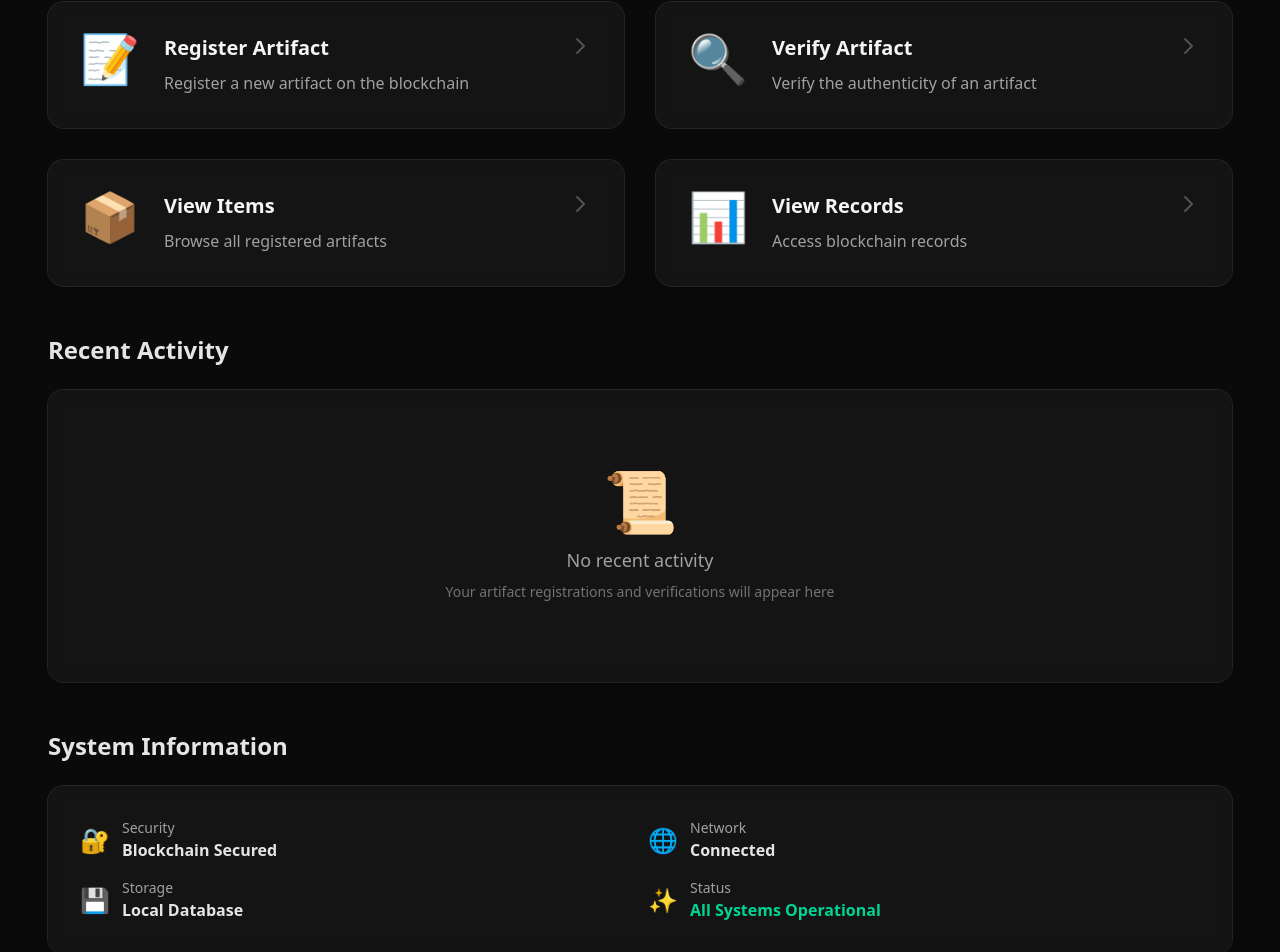
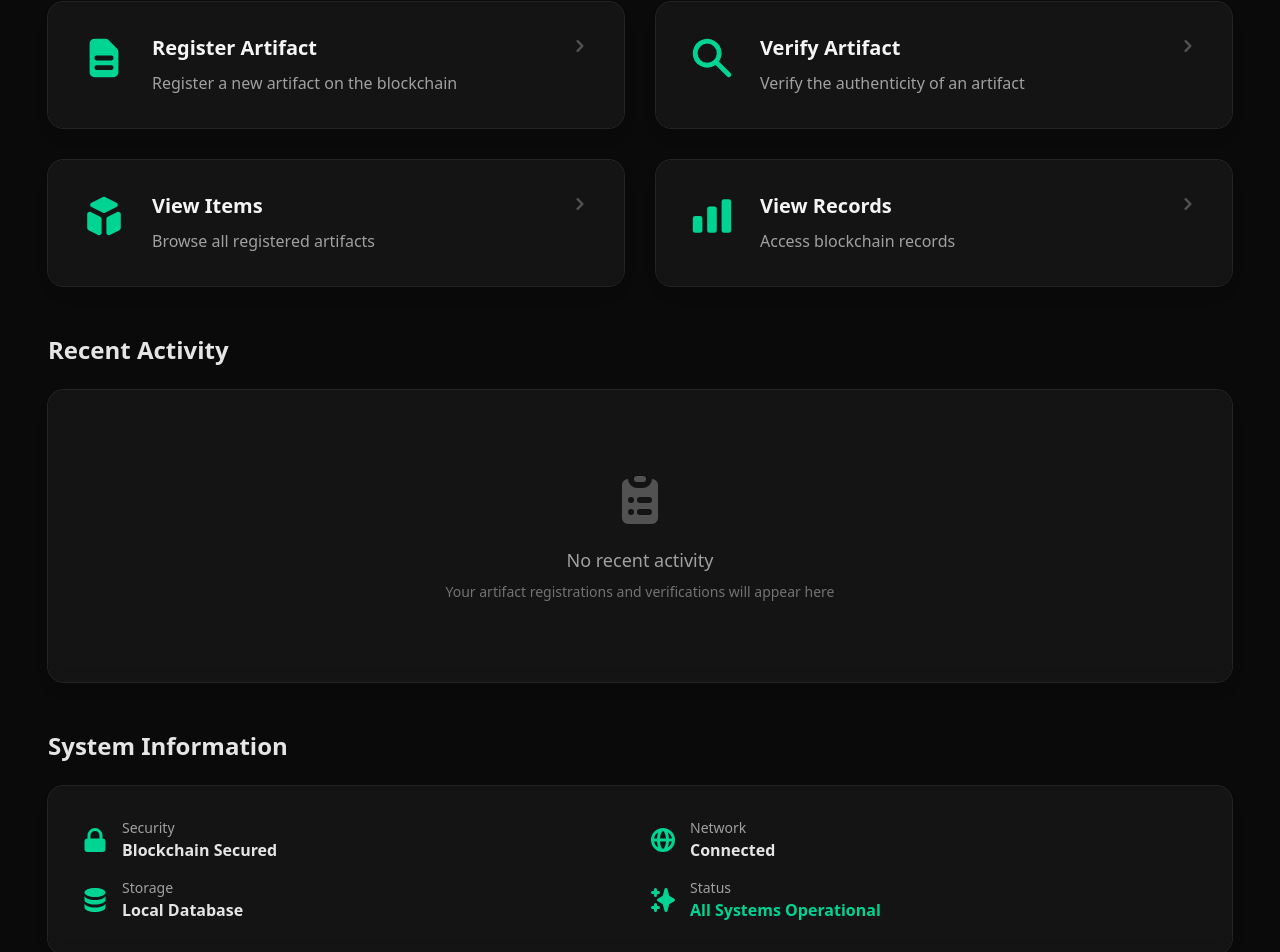
Before and after one commit to ZEDPortugal/ATLAS-Cryptographically-Securing-Antiquities-Provenance, a Next.js app: page / in a window 1280 px wide. Shown: the part 602-1554 px from the top of the page. Built offline with nearby package versions, Linux system fonts and the light colour scheme; sample sign-in values are in the browser's storage.

Commit message:
Replace emojis with React Icons for professional dashboard appearance

```diff
--- a/package.json
+++ b/package.json
@@ -14,7 +14,8 @@
     "next": "16.0.1",
     "qrcode": "^1.5.4",
     "react": "19.2.0",
-    "react-dom": "19.2.0"
+    "react-dom": "19.2.0",
+    "react-icons": "^5.5.0"
   },
   "devDependencies": {
     "@tailwindcss/postcss": "^4",
--- a/src/app/components/mainRouter.jsx
+++ b/src/app/components/mainRouter.jsx
@@ -2,6 +2,22 @@
 import React from 'react'
 import Link from 'next/link'
 import { useAuth } from '../context/AuthContext'
+import {
+  HiDocumentText,
+  HiSearch,
+  HiCube,
+  HiChartBar,
+  HiShieldCheck,
+  HiCheckCircle,
+  HiClock,
+  HiLink,
+  HiLockClosed,
+  HiGlobeAlt,
+  HiDatabase,
+  HiSparkles,
+  HiClipboardList,
+  HiChevronRight
+} from 'react-icons/hi'
 
 export default function MainRouter() {
   const { user } = useAuth()
@@ -11,37 +27,37 @@ export default function MainRouter() {
       title: 'Register Artifact',
       description: 'Register a new artifact on the blockchain',
       href: '/register',
-      icon: '📝',
+      icon: HiDocumentText,
       color: 'emerald',
     },
     {
       title: 'Verify Artifact',
       description: 'Verify the authenticity of an artifact',
       href: '/verify',
-      icon: '🔍',
+      icon: HiSearch,
       color: 'blue',
     },
     {
       title: 'View Items',
       description: 'Browse all registered artifacts',
       href: '/items',
-      icon: '📦',
+      icon: HiCube,
       color: 'purple',
     },
     {
       title: 'View Records',
       description: 'Access blockchain records',
       href: '/records',
-      icon: '📊',
+      icon: HiChartBar,
       color: 'amber',
     },
   ]
 
   const stats = [
-    { label: 'Total Artifacts', value: '—', icon: '🏺' },
-    { label: 'Verified Items', value: '—', icon: '✅' },
-    { label: 'Pending', value: '—', icon: '⏳' },
-    { label: 'Chain Height', value: '—', icon: '⛓️' },
+    { label: 'Total Artifacts', value: '—', icon: HiShieldCheck },
+    { label: 'Verified Items', value: '—', icon: HiCheckCircle },
+    { label: 'Pending', value: '—', icon: HiClock },
+    { label: 'Chain Height', value: '—', icon: HiLink },
   ]
 
   return (
@@ -61,16 +77,19 @@ export default function MainRouter() {
         <section className="mb-12">
           <h2 className="text-2xl font-semibold text-neutral-200 mb-6">Overview</h2>
           <div className="grid grid-cols-2 gap-4 md:grid-cols-4 lg:gap-6">
-            {stats.map((stat, index) => (
+            {stats.map((stat, index) => {
+              const IconComponent = stat.icon
+              return (
                 <div
                   key={index}
                   className="rounded-2xl bg-neutral-900/80 p-6 shadow-lg ring-1 ring-neutral-700/50 backdrop-blur transition hover:ring-emerald-500/50"
                 >
-                <div className="mb-3 text-3xl">{stat.icon}</div>
+                  <IconComponent className="mb-3 text-4xl text-emerald-400" />
                   <div className="text-3xl font-bold text-emerald-400 mb-1">{stat.value}</div>
                   <div className="text-sm text-neutral-400">{stat.label}</div>
                 </div>
-            ))}
+              )
+            })}
           </div>
         </section>
 
@@ -78,15 +97,17 @@ export default function MainRouter() {
         <section className="mb-12">
           <h2 className="text-2xl font-semibold text-neutral-200 mb-6">Quick Actions</h2>
           <div className="grid gap-6 md:grid-cols-2 lg:gap-8">
-            {quickActions.map((action, index) => (
+            {quickActions.map((action, index) => {
+              const IconComponent = action.icon
+              return (
                 <Link
                   key={index}
                   href={action.href}
                   className="group relative overflow-hidden rounded-2xl bg-neutral-900/80 p-8 shadow-lg ring-1 ring-neutral-700/50 backdrop-blur transition hover:ring-emerald-400 hover:shadow-emerald-500/20 focus-visible:outline focus-visible:outline-offset-2 focus-visible:outline-emerald-400"
                 >
                   <div className="flex items-start gap-6">
-                  <div className="shrink-0 text-5xl transition-transform group-hover:scale-110">
-                    {action.icon}
+                    <div className="shrink-0 transition-transform group-hover:scale-110">
+                      <IconComponent className="text-5xl text-emerald-400" />
                     </div>
                     <div className="flex-1">
                       <h3 className="text-xl font-bold text-neutral-100 mb-2 group-hover:text-emerald-400 transition">
@@ -97,13 +118,12 @@ export default function MainRouter() {
                       </p>
                     </div>
                     <div className="shrink-0 text-neutral-600 group-hover:text-emerald-400 transition">
-                    <svg className="w-6 h-6" fill="none" stroke="currentColor" viewBox="0 0 24 24">
-                      <path strokeLinecap="round" strokeLinejoin="round" strokeWidth={2} d="M9 5l7 7-7 7" />
-                    </svg>
+                      <HiChevronRight className="w-6 h-6" />
                     </div>
                   </div>
                 </Link>
-            ))}
+              )
+            })}
           </div>
         </section>
 
@@ -112,7 +132,7 @@ export default function MainRouter() {
           <h2 className="text-2xl font-semibold text-neutral-200 mb-6">Recent Activity</h2>
           <div className="rounded-2xl bg-neutral-900/80 p-8 shadow-lg ring-1 ring-neutral-700/50 backdrop-blur">
             <div className="text-center py-12">
-              <div className="text-6xl mb-4">📜</div>
+              <HiClipboardList className="text-6xl text-neutral-600 mx-auto mb-4" />
               <p className="text-neutral-400 text-lg mb-2">No recent activity</p>
               <p className="text-neutral-500 text-sm">
                 Your artifact registrations and verifications will appear here
@@ -127,28 +147,28 @@ export default function MainRouter() {
           <div className="rounded-2xl bg-neutral-900/80 p-8 shadow-lg ring-1 ring-neutral-700/50 backdrop-blur">
             <div className="grid gap-4 md:grid-cols-2">
               <div className="flex items-center gap-3">
-                <span className="text-2xl">🔐</span>
+                <HiLockClosed className="text-3xl text-emerald-400" />
                 <div>
                   <div className="text-sm text-neutral-400">Security</div>
                   <div className="font-semibold text-neutral-200">Blockchain Secured</div>
                 </div>
               </div>
               <div className="flex items-center gap-3">
-                <span className="text-2xl">🌐</span>
+                <HiGlobeAlt className="text-3xl text-emerald-400" />
                 <div>
                   <div className="text-sm text-neutral-400">Network</div>
                   <div className="font-semibold text-neutral-200">Connected</div>
                 </div>
               </div>
               <div className="flex items-center gap-3">
-                <span className="text-2xl">💾</span>
+                <HiDatabase className="text-3xl text-emerald-400" />
                 <div>
                   <div className="text-sm text-neutral-400">Storage</div>
                   <div className="font-semibold text-neutral-200">Local Database</div>
                 </div>
               </div>
               <div className="flex items-center gap-3">
-                <span className="text-2xl">✨</span>
+                <HiSparkles className="text-3xl text-emerald-400" />
                 <div>
                   <div className="text-sm text-neutral-400">Status</div>
                   <div className="font-semibold text-emerald-400">All Systems Operational</div>
```
Also changed, not shown: 1 other file (tests, documents, lock files or other folders). Lines whose indentation alone changed are shown as unchanged.
